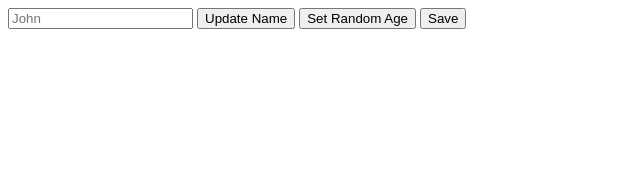
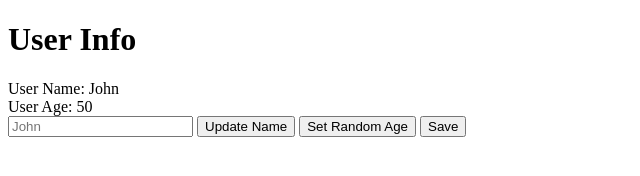
Before and after one commit to kripton-it/typescript-backbone-parody, a website with bundled scripts: page index.html in a window 1280 px wide. Shown: the whole page, without its empty margins (0-640 px from the left). Built offline with nearby package versions, Linux system fonts and the light colour scheme.

Commit message:
Вложенные элементы с помощью системы регионов

```diff
--- a/index.html
+++ b/index.html
@@ -7,7 +7,7 @@
   <title>Typescript Course</title>
 </head>
 <body>
-  <div id="user-form"></div>
+  <div id="user-edit"></div>
   <script src="./src/index.ts"></script>
 </body>
 </html>
--- a/src/index.ts
+++ b/src/index.ts
@@ -1,12 +1,12 @@
-import { UserForm } from "./views/UserForm";
+import { UserEdit } from "./views/UserEdit";
 import { User } from "./models/User";
 
-const target = document.getElementById("user-form");
+const target = document.getElementById("user-edit");
 const user = User.create({ name: "John", age: 50 });
 
 if (target) {
-  const userForm = new UserForm(target, user);
-  userForm.render();
+  const userEdit = new UserEdit(target, user);
+  userEdit.render();
 } else {
   throw new Error("Target element not found");
 }
--- /dev/null
+++ b/src/views/UserEdit.ts
@@ -0,0 +1,27 @@
+import { User, UserProps } from "../models/User";
+import { View } from "./View";
+import { UserForm } from "./UserForm";
+import { UserShow } from "./UserShow";
+
+export class UserEdit extends View<User, UserProps> {
+  mapRegions(): { [key: string]: string } {
+    return {
+      userShow: ".user-show",
+      userForm: ".user-form"
+    };
+  }
+
+  template(): string {
+    return `<div>
+      <div class="user-show"></div>
+      <div class="user-form"></div>
+    </div>`;
+  }
+
+  onRender(): void {
+    const userShow = new UserShow(this.regions.userShow, this.model);
+    userShow.render();
+    const userForm = new UserForm(this.regions.userForm, this.model);
+    userForm.render();
+  }
+}
--- a/src/views/View.ts
+++ b/src/views/View.ts
@@ -5,11 +5,17 @@
 import { Model } from "../models/Model";
 
 export abstract class View<T extends Model<K>, K> {
+  regions: { [key: string]: Element } = {};
+
   constructor(public parent: Element, public model: T) {
     this.bindModel();
   }
 
   abstract template(): string;
+
+  mapRegions(): { [key: string]: string } {
+    return {};
+  }
 
   mapEvents(): { [key: string]: () => void } {
     return {};
@@ -31,11 +37,28 @@ export abstract class View<T extends Model<K>, K> {
     }
   }
 
+  bindRegions(fragment: DocumentFragment): void {
+    const regionsMap = this.mapRegions();
+    for (let key in regionsMap) {
+      const selector = regionsMap[key];
+      const element = fragment.querySelector(selector);
+      if (element) {
+        this.regions[key] = element;
+      }
+    }
+  }
+
+  onRender(): void {
+
+  }
+
   render(): void {
     this.parent.innerHTML = "";
     const templateElement = document.createElement("template");
     templateElement.innerHTML = this.template();
     this.bindEvents(templateElement.content);
+    this.bindRegions(templateElement.content);
+    this.onRender();
     this.parent.append(templateElement.content);
   }
 }
```
